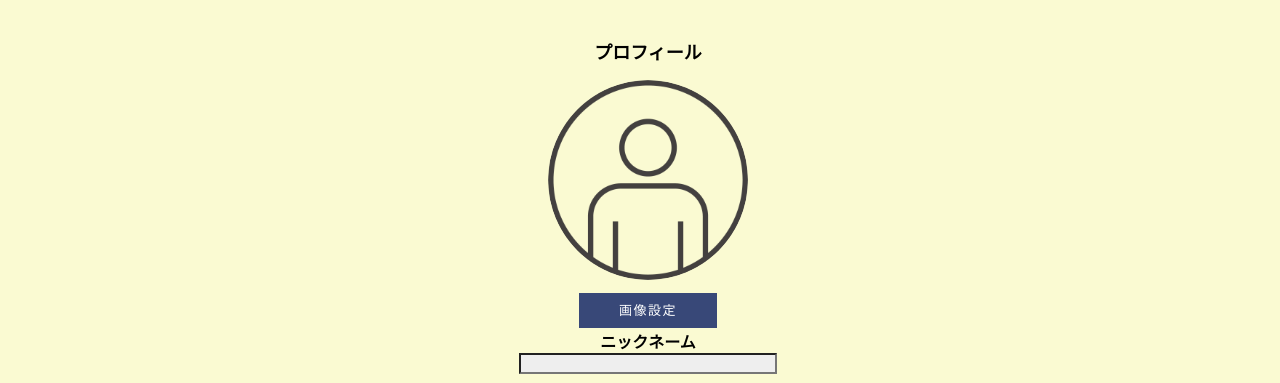
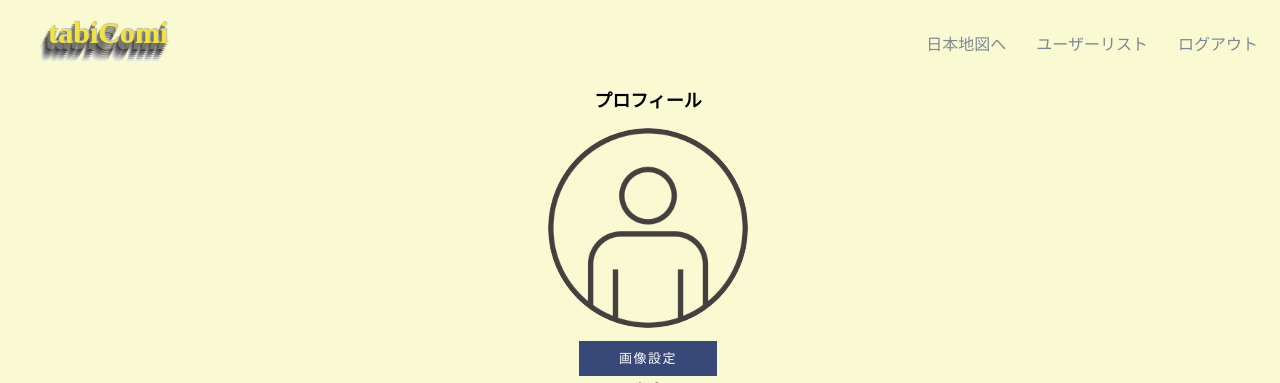
Before and after one commit to Hackathon-F-team/F-team, a Flask app: template templates/user-profile.html in a window 1280 px wide. Shown: the top 383 px of the page. Run offline with Flask 2, Linux system fonts and the light colour scheme; the template is opened without the code that fills it, so the values that code supplies are empty.

Commit message:
ヘッダーを追加

```diff
--- a/templates/user-profile.html
+++ b/templates/user-profile.html
@@ -11,11 +11,14 @@
    />
 </head>
 <!--ヘッダー-->
-<header class="header">
-  <nav class="navigation">
-    <a href="create-channel.html"><img class="header-icon" src=""></a>
-  </nav>
-</header>
+<div class="header">
+  <ul class="header-list">
+      <li class="applogo">tabiComi</li>
+      <li class="appname"><a href="/">日本地図へ</a></li>
+      <li class="appname"><a href="/users">ユーザーリスト</a></li>
+      <li class="appname"><a href="/logout">ログアウト</a></li>
+  </ul>
+</div>
 
 <body>
   <div class="title"> プロフィール</div>
```
